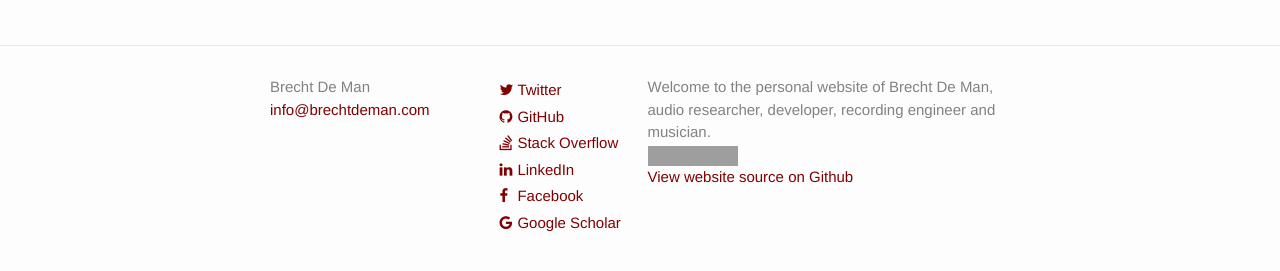
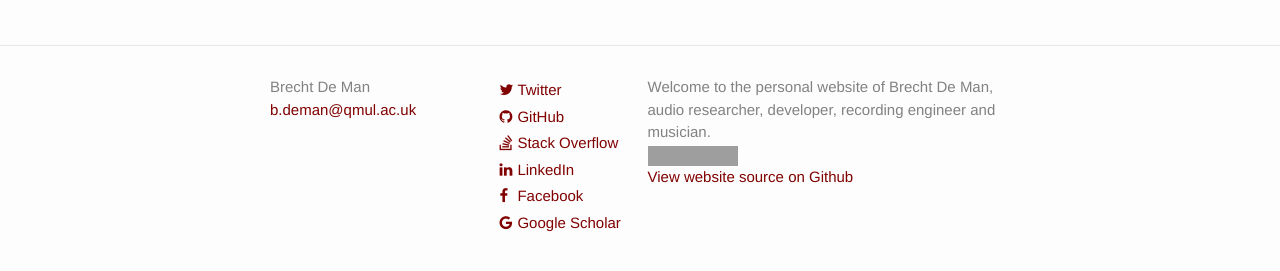
Before and after one commit to BrechtDeMan/BrechtDeMan.github.io, a Jekyll site: the page built from index.html, in a window 1280 px wide. Shown: the part 229-500 px from the top of the page. Built offline with Jekyll 4.4.1, drawn with Linux system fonts in a browser that asks for light colours; nearby versions of some CDN libraries; grey boxes are pictures that could not be loaded.

Commit message:
Update email address (QMUL by default)

```diff
--- a/_config.yml
+++ b/_config.yml
@@ -10,7 +10,7 @@ timezone: Europe/Brussels
 
 # Site settings
 title: Brecht De Man
-email: info@brechtdeman.com
+email: b.deman@qmul.ac.uk
 description: > # this means to ignore newlines until "baseurl:"
   Welcome to the personal website of Brecht De Man, audio researcher,
   developer, recording engineer and musician.
```
